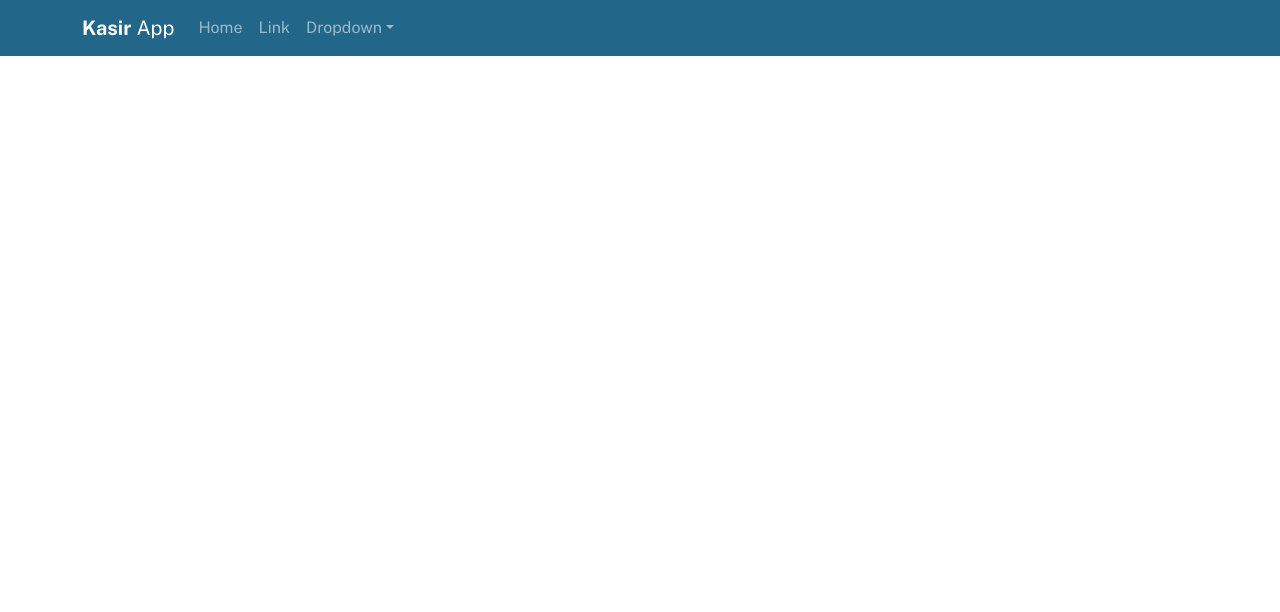
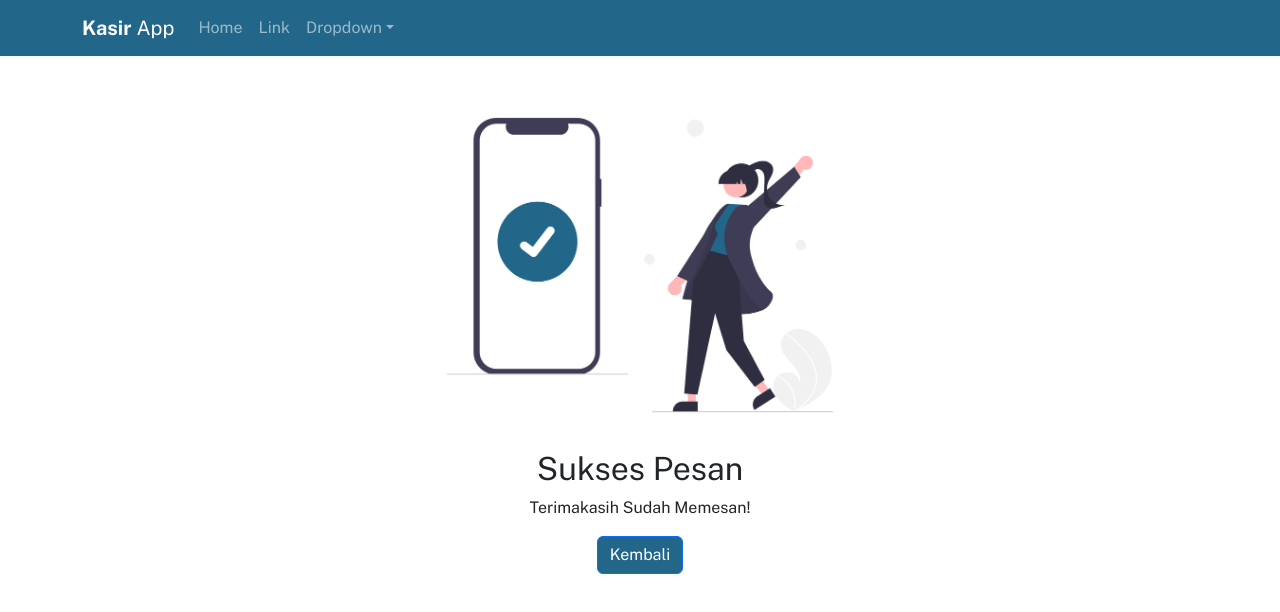
Before and after one commit to nizmarapratama/MiniProjets, a React (Create React App) app in the folder KasirApp/kasir-app/: page /sukses in a window 1280 px wide. Shown: the top 612 px of the page. Built offline with nearby package versions, Linux system fonts and the light colour scheme.

Commit message:
Kasir App

```diff
--- a/KasirApp/kasir-app/src/App.js
+++ b/KasirApp/kasir-app/src/App.js
@@ -1,11 +1,7 @@
-import React, { Component } from 'react'
-import {
-  BrowserRouter,
-  Routes,
-  Route,
-} from "react-router-dom";
-import { NavbarComponents } from './components'
-import { Home, Sukses } from './pages'
+import React, { Component } from 'react';
+import { BrowserRouter, Routes, Route } from "react-router-dom";
+import { NavbarComponents } from './components';
+import { Home, Sukses } from './pages';
 
 export default class App extends Component {
   render() {
@@ -14,11 +10,11 @@ export default class App extends Component {
           <NavbarComponents />
           <main>
             <Routes>
-              <Route  path="/" component={Home} exact/>
-              <Route  path="/sukses" component={Sukses} exact/>
+              <Route  path="/" element={<Home/>} />
+              <Route  path="/sukses" element={<Sukses/>} />
             </Routes>
           </main>
       </BrowserRouter>
-    )
+    );
   }
 }
--- a/KasirApp/kasir-app/src/index.css
+++ b/KasirApp/kasir-app/src/index.css
@@ -14,6 +14,10 @@ body {
   color: white;
 }
 
+.btn-primary {
+  background-color: #22668A;
+}
+
 code {
   font-family: source-code-pro, Menlo, Monaco, Consolas, 'Courier New',
     monospace;
--- a/KasirApp/kasir-app/src/pages/Sukses.js
+++ b/KasirApp/kasir-app/src/pages/Sukses.js
@@ -1,10 +1,18 @@
 import React, { Component } from 'react'
+import { Button, Image } from 'react-bootstrap'
+import { Link } from "react-router-dom";
+
 
 export default class Sukses extends Component {
   render() {
     return (
-      <div>
-        <h2>Sukses</h2>
+      <div className="mt-4 text-center">
+        <Image src="assets/images/sukses.png" width="500" />
+        <h2>Sukses Pesan</h2>
+        <p>Terimakasih Sudah Memesan!</p>
+        <Button variant="primary" as={Link} to="/">
+          Kembali
+        </Button>
       </div>
     )
   }
```
Also changed, not shown: KasirApp/kasir-app/public/assets/images/sukses.png, 1 other file (tests, documents, lock files or other folders).
